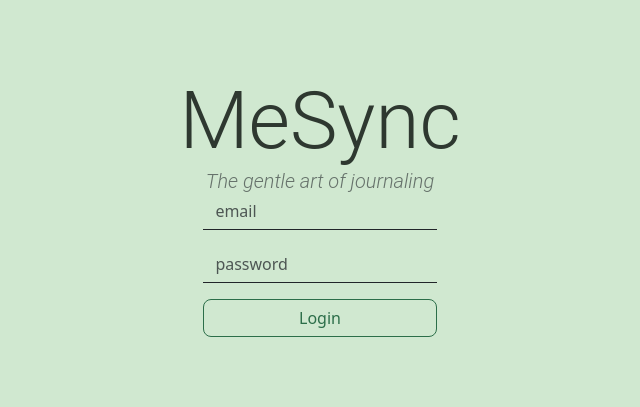
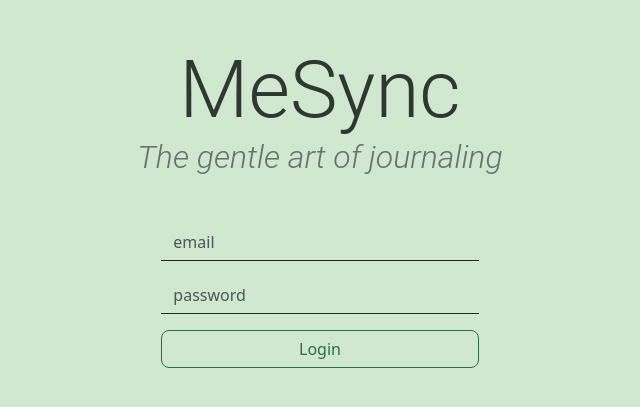
Before and after one commit to trentw0826/MeSyncStartup, a website: page index.html in a window 1280 px wide. Shown: the part 195-602 px from the top of the page, without its empty margins (320-960 px from the left). Drawn offline with Linux system fonts and the light colour scheme.

Commit message:
Update subtitle formatting

```diff
--- a/index.html
+++ b/index.html
@@ -19,7 +19,7 @@
     <div class="main-content">
       <div class="text-center">
         <h1>MeSync</h1>
-        <h2 class="subtitle">The gentle art of journaling</h2>
+        <h2>The gentle art of journaling</h2>
       </div>
       <div class="container row justify-content-center">
         <div>
--- a/scss/custom-bootstrap.scss
+++ b/scss/custom-bootstrap.scss
@@ -81,11 +81,11 @@ h1 {
     font-size: clamp(3rem, 10vw, 5rem);
 }
 
-.subtitle {
+h2 {
     color: $dark;
-    opacity: 0.6; // Make the text muted
-    font-style: italic; // Italicize the text
-    font-size: 1.25rem; // Adjust the font size as needed
+    opacity: 0.6; // Muted
+    font-style: italic;
+    font-size: clamp(1rem, 5vw, 2rem);
 }
 
 // Background styles
@@ -110,3 +110,7 @@ h1 {
 .text-center {
     text-align: center;
 }
+
+.container {
+    margin-top: 3rem;
+}
```
Also changed, not shown: css/custom-bootstrap.css.
